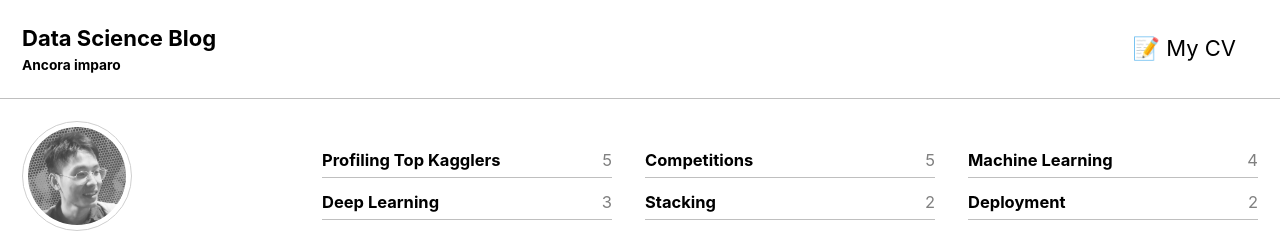
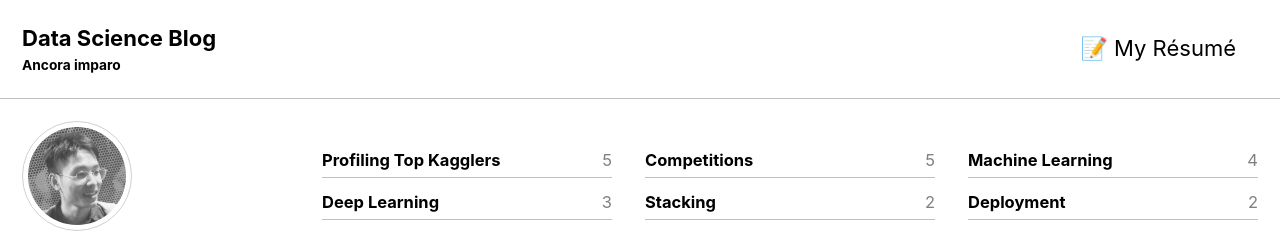
Before and after one commit to datasciblog/datasciblog.github.io, a Jekyll site: the page built from index.html, in a window 1280 px wide and 900 px high. Shown: the top 232 px of the window. Built offline with Jekyll 4.4.1, drawn with Linux system fonts in a browser that asks for light colours; cached includes are drawn as plain includes; nearby versions of some CDN libraries; the list of posts is cut into pages by our own code.

Commit message:
Update navigation.yml

```diff
--- a/_data/navigation.yml
+++ b/_data/navigation.yml
@@ -1,4 +1,4 @@
 # main links
 main:
-  - title: "📝 My CV"
+  - title: "📝 My Résumé"
     url: https://drive.google.com/file/d/11k7W5RAJl0KyTpGnIoLBqGe1aJ1m2N6N/view
```
